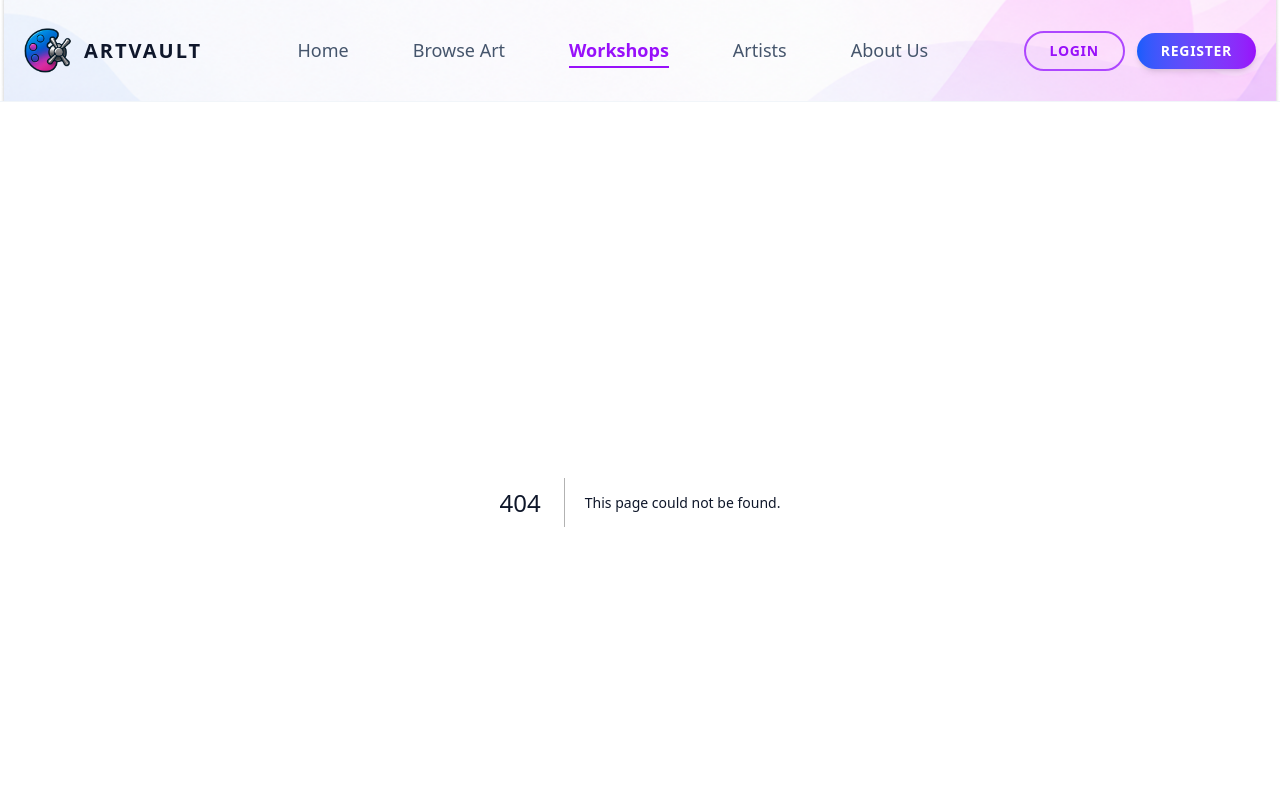
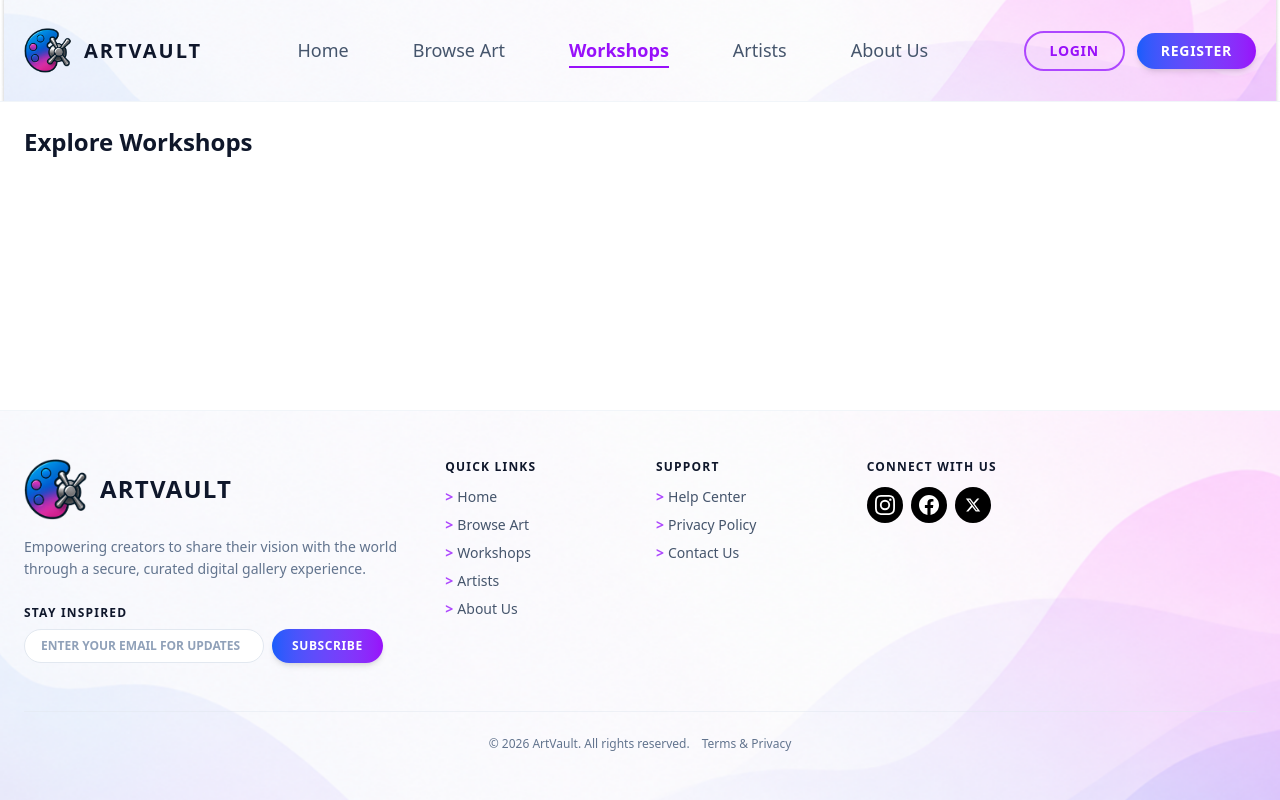
Before and after one commit to Indura7/ArtVault-2.0, a Next.js app: page /workshops in a window 1280 px wide. Before the commit this address had no page. Shown: the top 800 px of the page. Built offline with nearby package versions, Linux system fonts and the light colour scheme.

Commit message:
Adjust zoom scale in Zoom component for improved user experience

```diff
--- a/src/app/artworks/[id]/page.tsx
+++ b/src/app/artworks/[id]/page.tsx
@@ -1,7 +1,6 @@
 import { supabase } from "@/lib/supabase";
 import Image from "next/image";
 import { notFound } from "next/navigation";
-import zoom from "@/components/modules/artworks/zoom";
 import Zoom from "@/components/modules/artworks/zoom";
 
 interface PageProps {
@@ -50,7 +49,7 @@
         <div className="flex flex-col justify-start gap-6">
           <div>
             <br />
-            <h1 className="text-3xl font-bold">{artwork.title}</h1>
+            <h1 className="text-3xl font-bold"> {artwork.title}</h1>
             <p className="text-gray-600 mt-1">
               By {artwork.artist
                 ? `${artwork.artist.first_name} ${artwork.artist.last_name}`
--- a/src/app/globals.css
+++ b/src/app/globals.css
@@ -17,7 +17,7 @@
 }
 
 .card:hover {
-  transform: scale(1.05);
+  transform: scale(0.9);
 
 }
 
--- /dev/null
+++ b/src/app/workshops/page.tsx
@@ -0,0 +1,7 @@
+export default function workshopPage(){
+    return(
+        <div className="container mx-auto p-6">
+            <h1 className="text-2xl font-bold mb-6"> Explore Workshops</h1>
+        </div>
+    )
+}
--- a/src/components/modules/artworks/zoom.tsx
+++ b/src/components/modules/artworks/zoom.tsx
@@ -18,7 +18,7 @@
 }: ZoomPreviewProps){
 
     const [position, setPosition] = useState({ x: 50, y: 50 });
-const [isHovered, setIsHovered] = useState(false);
+    const [isHovered, setIsHovered] = useState(false);
 
 const handleMouseMove = (e: MouseEvent<HTMLDivElement>) => {
   const { left, top, width, height } = e.currentTarget.getBoundingClientRect();
@@ -45,7 +45,7 @@
   className="w-full h-auto block transition-transform duration-150 ease-out"
   style={{
     transformOrigin: `${position.x}% ${position.y}%`,
-    transform: isHovered ? "scale(2.5)" : "scale(1)",
+    transform: isHovered ? "scale(1.5)" : "scale(1)",
   }}
 />
 </div>
```
Also changed, not shown: src/app/workshops/sandali.txt (deleted).
